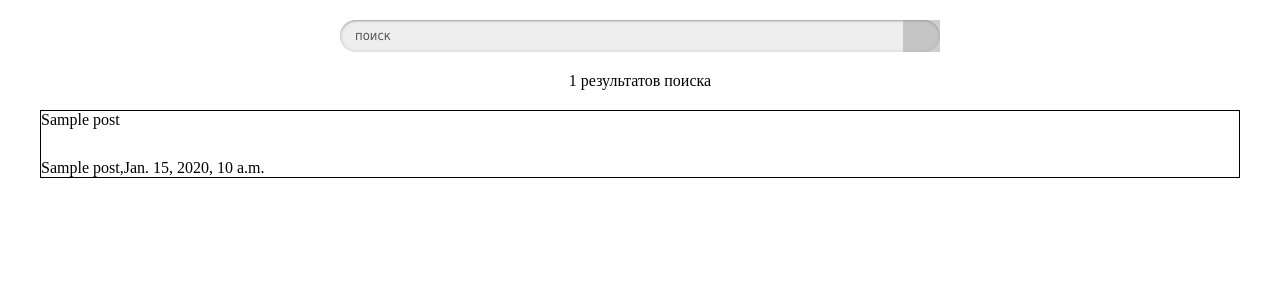
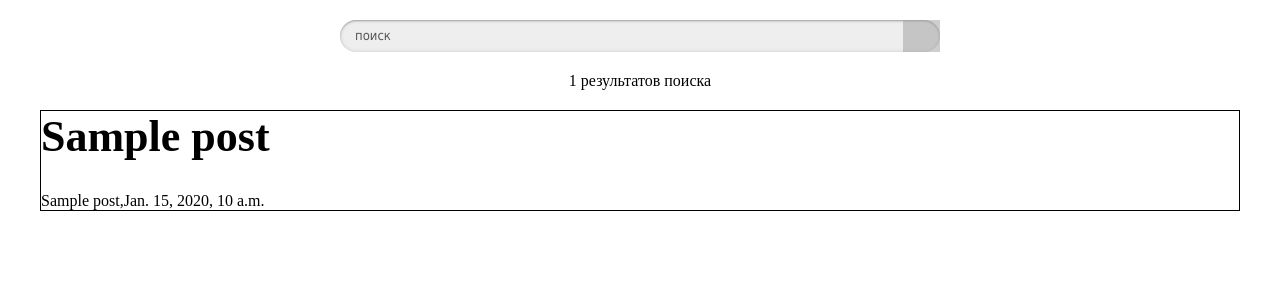
Before and after one commit to Dellavrite/my_django_project, a Django app: template templates/result.html in a window 1280 px wide. Shown: the top 300 px of the page. Run offline with Django 4.2, Linux system fonts and the light colour scheme; the template is opened without the code that fills it: most values are stand-ins (such as "Sample title", 1, 10 or a date in 2020); grey boxes are pictures that could not be loaded.

Commit message:
add same front

```diff
--- a/static/css/style.css
+++ b/static/css/style.css
@@ -108,3 +108,8 @@ input[type="search"] {
 	display: flex;
 	margin-top: 30px;
 }
+
+.title{
+	font-size: 44px;
+	font-weight: 700;
+}
--- a/templates/index.html
+++ b/templates/index.html
@@ -1,5 +1,4 @@
 {% load static %}
-
 <html>
   <head>
     <title>Search</title>
```
